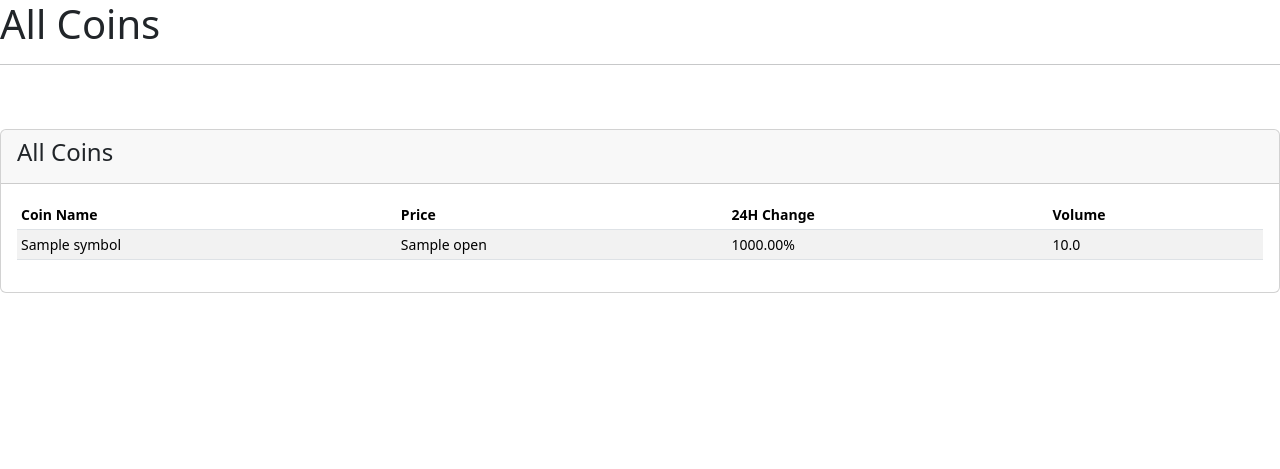
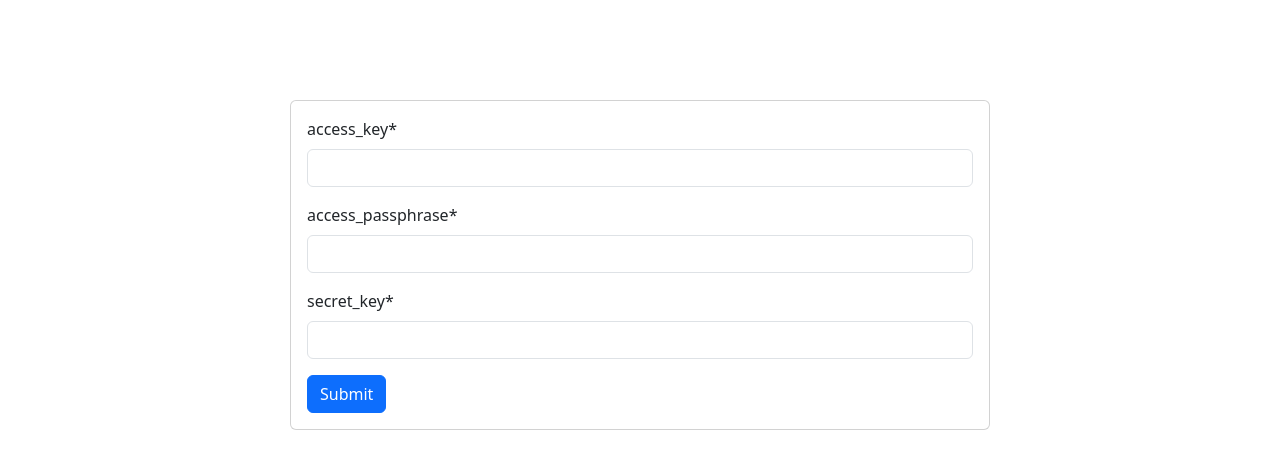
Before and after one commit to ulasgulhan/Crypto-App-Kafka-Sentry-Prometheus, a Django app: page /account/ in a window 1280 px wide. Shown: the top 469 px of the page. Run offline with Django 5.2, Linux system fonts and the light colour scheme; tables that the repository leaves empty hold one stand-in row (values such as "Sample post"); a database or web service that is not in the repository returns one stand-in record (values such as "Sample title"); data that the repository does not hold is empty; some libraries are stand-ins or nearby versions.

Commit message:
To access a person's account information, an HTML page sends a request to an API on the server side.

```diff
--- /dev/null
+++ b/website/account/forms.py
@@ -0,0 +1,7 @@
+from django import forms
+
+
+class APIForm(forms.Form):
+    access_key = forms.CharField(label='access_key', max_length=200, required=True)
+    access_passphrase = forms.CharField(label='access_passphrase', max_length=200, required=True, widget=forms.PasswordInput)
+    secret_key = forms.CharField(label='secret_key', max_length=200, required=True, widget=forms.PasswordInput)
--- a/website/account/urls.py
+++ b/website/account/urls.py
@@ -3,5 +3,6 @@ from . import views
 
 
 urlpatterns = [
-    path('', views.get_coin_data, name='coin_data')
+    path('', views.get_big_data, name='coin_data'),
+    # path('home/', views.home, name='home')
 ]
--- a/website/account/views.py
+++ b/website/account/views.py
@@ -1,27 +1,62 @@
 import requests
 from django.shortcuts import render
+from django.contrib.auth.decorators import login_required
+from .forms import APIForm
+import time
+import hashlib
+import hmac
+import base64
 
 # Create your views here.
 
 
+
+def get_big_data(request):
+    if request.method == 'POST':
+        form = APIForm(request.POST)
+        if form.is_valid():
+            access_key = form.cleaned_data['access_key']
+            access_passphrase = form.cleaned_data['access_passphrase']
+            secret_key = form.cleaned_data['secret_key']
+            timestamp = str(int(time.time_ns() / 1000000))
+            endpoint = '/api/v2/spot/account/info'
+            message = timestamp + 'GET' + endpoint + ''
+            signature = hmac.new(secret_key.encode(), message.encode(), hashlib.sha256).digest()
+            signature_b64 = base64.b64encode(signature).decode()
+            account_response = requests.get('https://api.bitget.com/api/v2/spot/account/info', headers={
+                'ACCESS-TIMESTAMP': str(int(time.time_ns() / 1000000)),
+                'ACCESS-KEY': access_key,
+                'ACCESS-PASSPHRASE': access_passphrase,
+                'ACCESS-SIGN': signature_b64,
+                })
+            print(time.time_ns() / 1000000)
+            coin_response  = requests.get('https://api.bitget.com/api/v2/spot/market/tickers')
+            info = account_response.json()
+            coin = coin_response.json()
+            user = request.user
+            context = {
+                    'info': info,
+                    'coins': coin,
+                    'user': user
+                }
+            return render(request, 'home.html', context)
+    else:
+        form = APIForm()
+    return render(request, 'access.html', {'form': form})
+
+
+
+
+""" @login_required
 def get_coin_data(request):
     user = request.user
     url = "https://api.bitget.com/api/v2/spot/market/tickers"
     response = requests.get(url)
-    # print(response.json())
-    change24h = []
-    for coin in response.json()['data']:
-            try:
-                percentage_change=((float(coin['high24h']) - float(coin['low24h'])) / float(coin['low24h'])) * 100
-                change24h.append(percentage_change)
-            except ZeroDivisionError:
-                change24h.append(0)
 
 
     context = {
         'coins': response.json(),
         'user': user,
-        'percentage': change24h,
     }
 
-    return render(request, 'home.html', context)
+    return render(request, 'home.html', context) """
--- /dev/null
+++ b/website/templates/access.html
@@ -0,0 +1,12 @@
+{% extends "base.html" %}
+{% load crispy_forms_tags %}
+{% block content %}
+<div class="card mx-auto" style="max-width: 700px; margin-top:100px;">
+    <div class="card-body">
+        <form method="POST">
+            {% csrf_token %}{{form|crispy}}
+            <button type="submit" class="btn btn-primary">Submit</button>
+        </form>
+    </div>
+</div>
+{% endblock  %}
--- a/website/templates/home.html
+++ b/website/templates/home.html
@@ -20,6 +20,9 @@
                     </tr>
                 </thead>
                 <tbody>
+                        <tr>
+                            {{info}}
+                        </tr>
                         {% for coin in coins.data %}
                         <tr>
                             <td>{{ coin.symbol }}</td>
```
